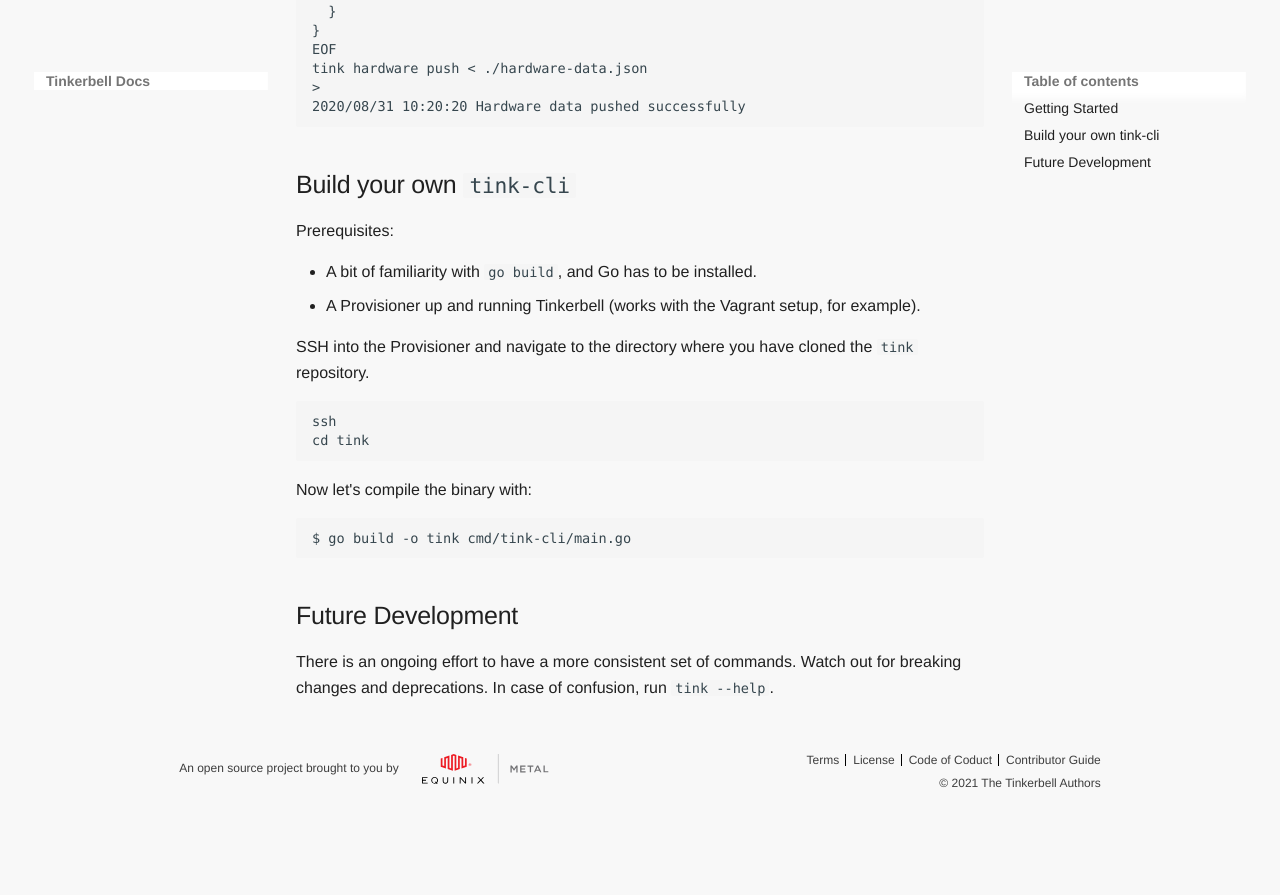
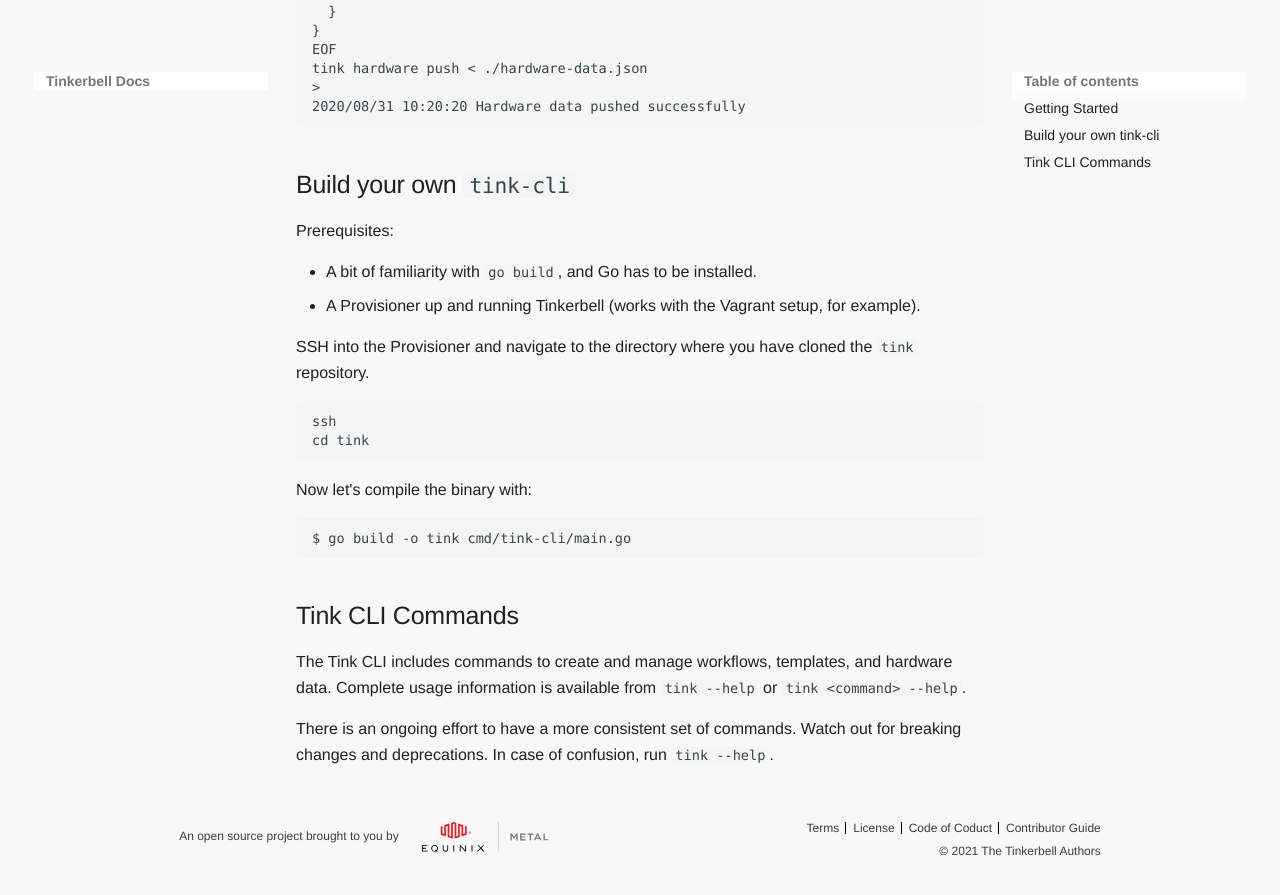
Before and after one commit to tinkerbell/tinkerbell-docs, an MkDocs documentation site: the page built from docs/services/tink-cli.md, in a window 1280 px wide and 900 px high, scrolled down 1689 px. Shown: the top 895 px of the window. Built offline with MkDocs 1.6.1 and Material for MkDocs 9.7.7, drawn with Linux system fonts in a browser that asks for light colours; some web fonts are replaced; before the commit the page ends 2521 px from its top, so only the background shows below that.

Commit message:
adding a bit on using tink commands to the tink-cli doc
Signed-off-by: DailyAlice <msarabia@equinix.com>

````diff
--- a/docs/services/tink-cli.md
+++ b/docs/services/tink-cli.md
@@ -107,6 +107,8 @@ Now let's compile the binary with:
 $ go build -o tink cmd/tink-cli/main.go
 ```
 
-## Future Development
+## Tink CLI Commands
+
+The Tink CLI includes commands to create and manage workflows, templates, and hardware data. Complete usage information is available from `tink --help` or `tink <command> --help`.
 
 There is an ongoing effort to have a more consistent set of commands. Watch out for breaking changes and deprecations. In case of confusion, run `tink --help`.
````
